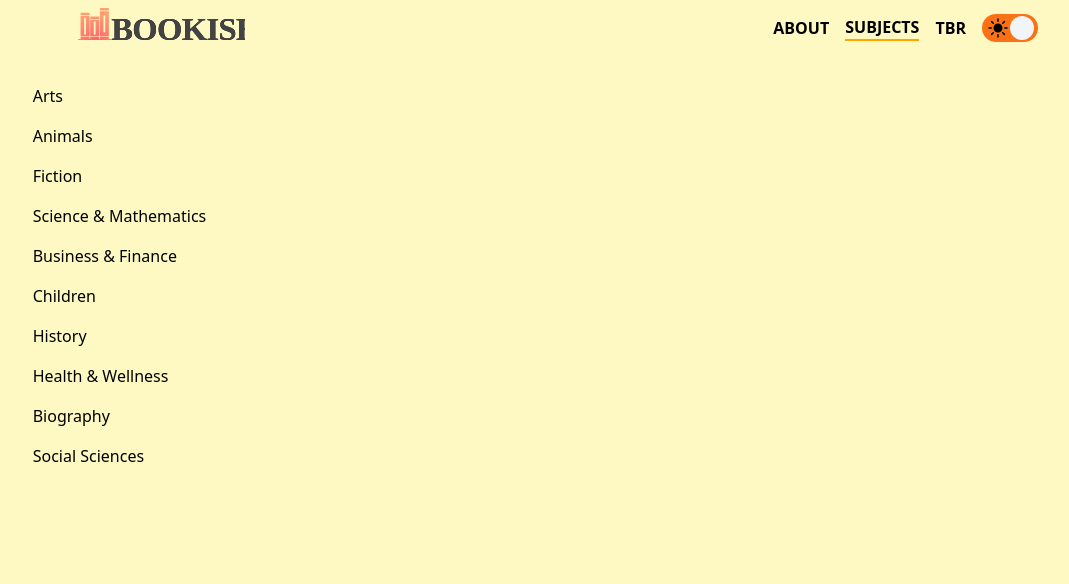
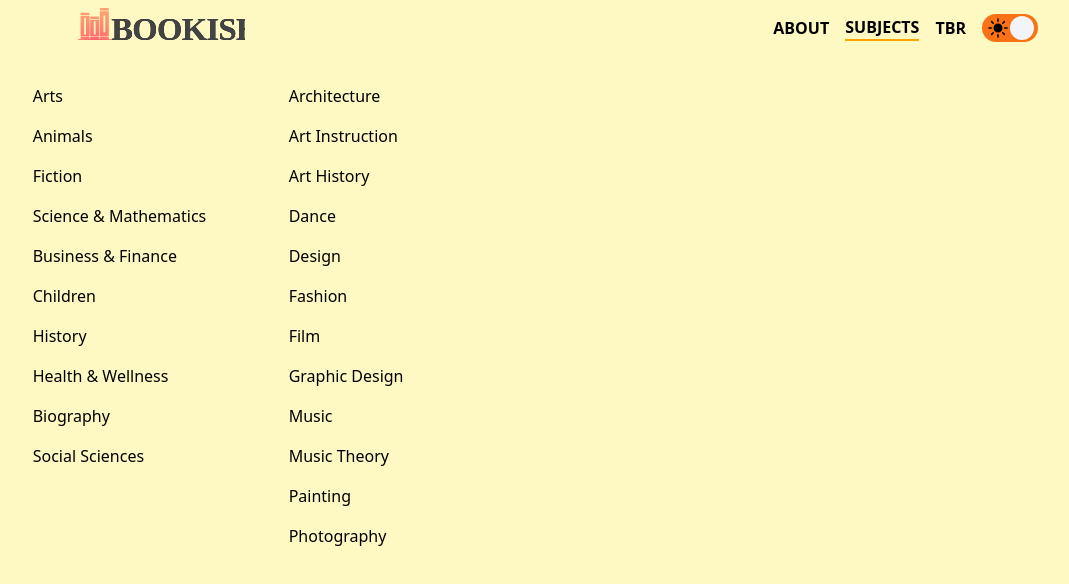
Before and after one commit to IsmayelAlam/Bookish, a React (Vite) app: page /subject in a window 1280 px wide. Shown: the top 584 px of the page, without its empty margins (82-1151 px from the left). Built offline with nearby package versions, Linux system fonts and the light colour scheme; the HTML template or start-up script is replaced by a standard one.

Commit message:
add subject categories

```diff
--- a/src/components/BookList.jsx
+++ b/src/components/BookList.jsx
@@ -4,9 +4,9 @@ export default function BookList({ books }) {
   return (
     <ul className="grid grid-cols-1 sm:grid-cols-4 gap-10">
       {books?.docs
-        .filter((book) => book.cover_i)
-        .map((book) => (
-          <BookCard key={book.edition_key[0]} book={book} />
+        // ?.filter((book) => book.cover_i)
+        ?.map((book) => (
+          <BookCard key={book.edition_key?.[0]} book={book} />
         ))}
     </ul>
   );
--- a/src/pages/Book.jsx
+++ b/src/pages/Book.jsx
@@ -21,7 +21,6 @@ import { useGetAuthors } from "../hooks/useGetAuthors";
 
 export default function Book() {
   const { id } = useParams();
-
   const [work, edition, isbn10, iaIdentity] = id.split("_");
 
   const bookData = useGetBookEdition(edition);
@@ -39,8 +38,6 @@ export default function Book() {
 
   const author = useGetAuthors(authorId);
 
-  console.log(author);
-
   const description = allData?.description?.value || allData?.description;
 
   const cover = `https://covers.openlibrary.org/b/id/${allData?.covers?.[0]}-L.jpg`;
@@ -50,7 +47,10 @@ export default function Book() {
       <div className="w-full min-w-max h-full flex items-center flex-col gap-5">
         <img src={cover} alt="" className="h-96 mb-10 rounded-lg" />
         <ButtonLink
-          link={iaIdentity && `https://archive.org/details/${iaIdentity}`}
+          link={
+            iaIdentity &&
+            `https://archive.org/details/${iaIdentity}/?view=theater`
+          }
           icon={iaIdentity ? <BiGlobe /> : <TbBan />}
           text={iaIdentity ? "read online" : "no online copy available"}
         />
--- a/src/pages/Subject.jsx
+++ b/src/pages/Subject.jsx
@@ -1,3 +1,5 @@
+import { useState } from "react";
+
 const subjects = {
   Arts: [
     "Architecture",
@@ -84,14 +86,35 @@ const subjects = {
   ],
 };
 
+const keys = Object.keys(subjects);
+
 export default function Subject() {
+  const [active, setActive] = useState("");
+
   return (
-    <ul className="w-10/12 mx-auto mt-5">
-      {Object.entries(subjects).map(([key, value]) => (
-        <li key={key} className="px-2 py-2 hover:bg-slate-300">
-          {key}
-        </li>
-      ))}
-    </ul>
+    <div className="w-10/12 mx-auto mt-5 flex">
+      <ul>
+        {keys.map((key) => (
+          <li key={key}>
+            <div
+              className="px-2 py-2 w-64 hover:bg-slate-300"
+              to={key}
+              onClick={() => setActive(key)}
+            >
+              {key}
+            </div>
+          </li>
+        ))}
+      </ul>
+      <ul>
+        {subjects[active || "Arts"]?.map((key) => (
+          <li key={key}>
+            <div className="px-2 py-2 w-64" to={key}>
+              {key}
+            </div>
+          </li>
+        ))}
+      </ul>
+    </div>
   );
 }
--- a/src/ui/BookCard.jsx
+++ b/src/ui/BookCard.jsx
@@ -1,13 +1,5 @@
 import { Link } from "react-router-dom";
-import {
-  BsBook,
-  BsCalendarDate,
-  BsDownload,
-  BsPencil,
-  BsPeople,
-} from "react-icons/bs";
-import { BiLogoAmazon } from "react-icons/bi";
-import { FaAmazon, FaGoodreadsG } from "react-icons/fa";
+import { BsBook, BsCalendarDate, BsPencil, BsPeople } from "react-icons/bs";
 import { TbDownload, TbDownloadOff } from "react-icons/tb";
 
 import cover from "../assets/book_cover.jpg";
@@ -20,7 +12,7 @@ export default function BookCard({ book }) {
 
   console.log(book.isbn?.find((num) => num.length === 10));
   const link = `/book/${book?.key.split("/")?.[2]}_${
-    book?.edition_key[0]
+    book?.edition_key?.[0]
   }_${book.isbn?.find((num) => num.length === 10)}_${
     book?.lending_identifier_s || ""
   }`;
```
